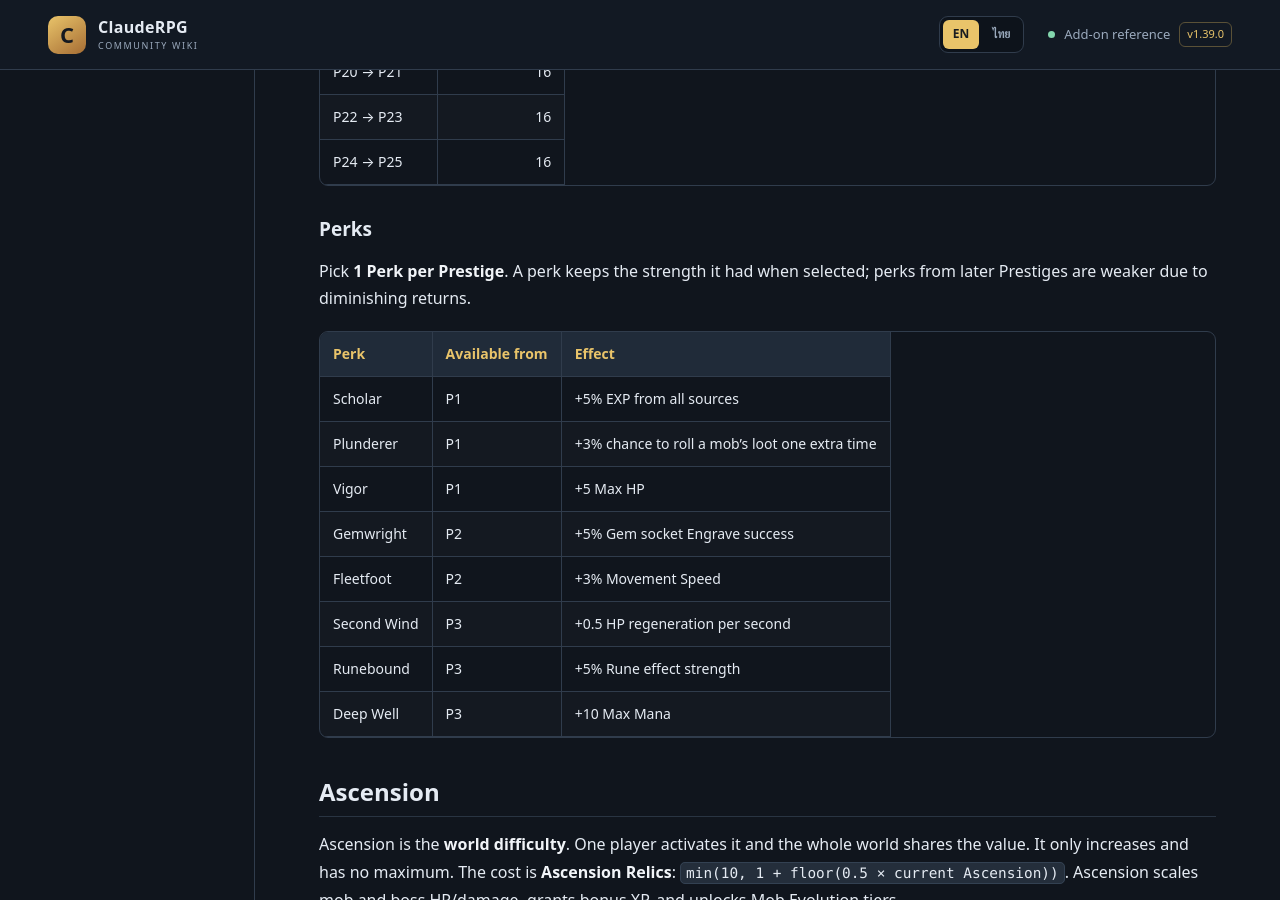
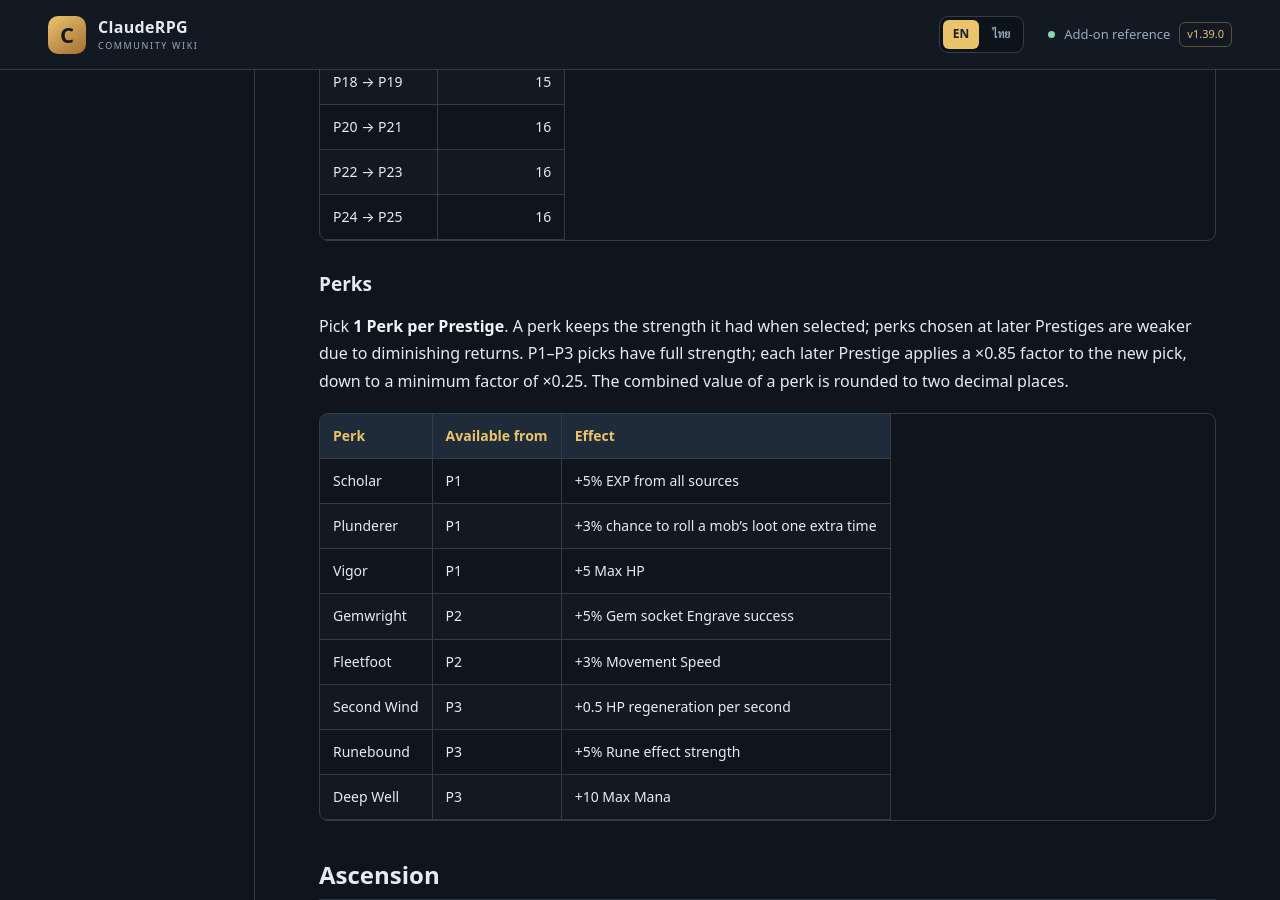
Before and after one commit to miniTorch25/ClaudeRPG-Wiki-V2, a Jekyll site: the page built from Progression.md, in a window 1280 px wide and 900 px high, scrolled down 4338 px. Built offline with Jekyll 4.4.1, drawn with Linux system fonts in a browser that asks for light colours; our own code applies the rules of GitHub Pages for plain Markdown files; some of the changed text lies outside the part shown.

Commit message:
Clarify XP rounding and Prestige perk scaling

```diff
--- a/Progression.md
+++ b/Progression.md
@@ -21,7 +21,7 @@
 
 The level cap is **40 + 20 per Prestige**. Every level-up grants **4 Stat Points** (plus any Leveling Mastery bonus). At max level, XP stops accumulating, but Leveling Mastery continues to gain XP.
 
-XP needed for the next level = `50 + 25 × level`. Above level 100, each extra level counts at ×0.6.
+XP needed for the next level follows `50 + 25 × level` through Level 100. Above Level 100, only the increase beyond Level 100 uses 60% of the normal +25 step. XP thresholds are rounded to whole numbers; XP awarded after bonuses is also rounded to a whole number, with a minimum award of 1 XP.
 
 | Level | XP to next level |
 |---|---:|
@@ -123,7 +123,7 @@
 
 ### Perks
 
-Pick **1 Perk per Prestige**. A perk keeps the strength it had when selected; perks from later Prestiges are weaker due to diminishing returns.
+Pick **1 Perk per Prestige**. A perk keeps the strength it had when selected; perks chosen at later Prestiges are weaker due to diminishing returns. P1–P3 picks have full strength; each later Prestige applies a ×0.85 factor to the new pick, down to a minimum factor of ×0.25. The combined value of a perk is rounded to two decimal places.
 
 | Perk | Available from | Effect |
 |---|---|---|
@@ -200,7 +200,7 @@
 
 เลเวลสูงสุดคำนวณจาก **40 + 20 ต่อ Prestige** เมื่อเลเวลเพิ่มจะได้รับ **Stat Points 4 แต้ม** (และอาจได้โบนัสจาก Leveling Mastery) เมื่อถึงเลเวลสูงสุด XP จะหยุดสะสม แต่ Leveling Mastery ยังได้รับ XP ต่อไป
 
-XP ที่ต้องใช้เพื่อขึ้นเลเวลถัดไป = `50 + 25 × เลเวล` หากเลเวลเกิน 100 จะนับ XP ของเลเวลส่วนที่เกินด้วยตัวคูณ ×0.6
+XP ที่ต้องใช้เพื่อขึ้นเลเวลถัดไปใช้สูตร `50 + 25 × เลเวล` จนถึงเลเวล 100 หลังจากนั้นเฉพาะส่วนที่เกินเลเวล 100 จะเพิ่มด้วย 60% ของขั้นปกติ +25 เท่านั้น ค่า XP ที่ต้องใช้จะปัดเป็นจำนวนเต็ม และ XP ที่ได้รับหลังรวมโบนัสจะปัดเป็นจำนวนเต็มเช่นกัน โดยได้รับอย่างน้อย 1 XP
 
 | เลเวล | XP ที่ต้องใช้เพื่อเลเวลถัดไป |
 |---|---:|
@@ -302,7 +302,7 @@
 
 ### Perk (พลังพิเศษ)
 
-เลือก **Perk 1 อย่างต่อ Prestige** โดยพลังของ Perk จะคงตามระดับที่ได้รับตอนเลือก ส่วน Prestige ที่สูงขึ้นจะมีผลลดลงตาม diminishing returns
+เลือก **Perk 1 อย่างต่อ Prestige** โดยพลังของ Perk จะคงตามระดับที่ได้รับตอนเลือก ส่วน Perk ที่เลือกใน Prestige ระดับสูงขึ้นจะอ่อนลงตาม diminishing returns โดย P1–P3 ได้พลังเต็ม หลังจากนั้น Perk ที่เลือกใหม่จะคูณด้วย ×0.85 ต่อระดับ แต่ไม่ต่ำกว่า ×0.25 ค่ารวมของ Perk จะปัดเป็นทศนิยม 2 ตำแหน่ง
 
 | Perk | เริ่มปลดล็อก | ผล |
 |---|---|---|
```
